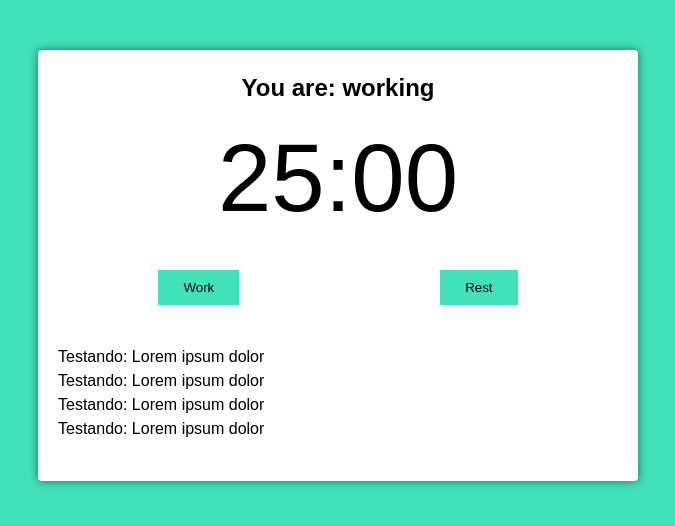
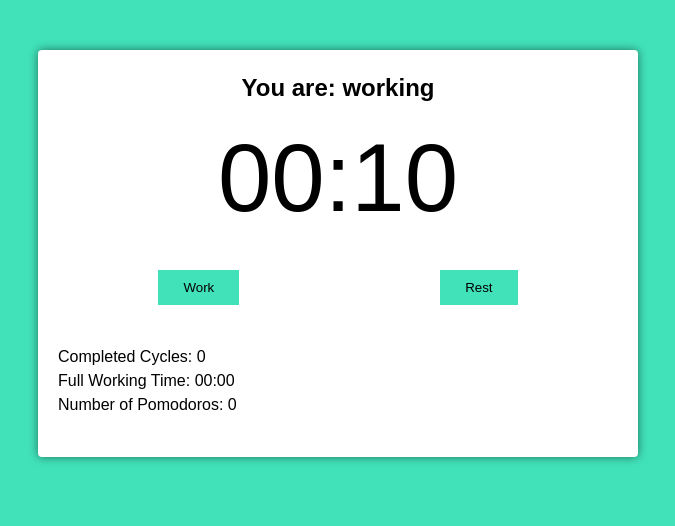
Before and after one commit to Neto-Pereira25/pomodoro_app, a React (Create React App) app: page / in a window 1280 px wide. Shown: the top 526 px of the page, without its empty margins (302-977 px from the left). Built offline with nearby package versions, Linux system fonts and the light colour scheme.

Commit message:
starting the pomodoro logic

```diff
--- a/src/App.tsx
+++ b/src/App.tsx
@@ -6,9 +6,9 @@
   return (
     <div className="container">
       <PomodoroTimer
-        pomodoroTime={1500}
-        shortRestTime={300}
-        longRestTime={900}
+        pomodoroTime={10}
+        shortRestTime={2}
+        longRestTime={5}
         cycles={4}
       />
     </div>
--- a/src/components/pomodoro-timer.tsx
+++ b/src/components/pomodoro-timer.tsx
@@ -3,6 +3,7 @@
 import { useInterval } from '../hooks/use-interval';
 import { Button } from './button';
 import { Timer } from './timer';
+import { secondsToTime } from '../utils/seconds-to-time';
 
 // eslint-disable-next-line @typescript-eslint/no-require-imports
 const bellStart = require('../sounds/bell-start.mp3');
@@ -25,15 +26,11 @@
   const [timeCounting, setTimeCounting] = useState(false);
   const [working, setWorking] = useState(false);
   const [resting, setResting] = useState(false);
+  const [cyclesQtdManager, setCyclesQtdManager] = useState(new Array(props.cycles - 1).fill(true));
 
-  useEffect(() => {
-    if (working) {
-      document.body.classList.add('working');
-    }
-    if (resting) {
-      document.body.classList.remove('working');
-    }
-  }, [working]);
+  const [completedCycles, setCompletedCycles] = useState(0);
+  const [fullWorkingTime, setFullWorkingTime] = useState(0);
+  const [numberOfPomodoros, setNumberOfPomodoros] = useState(0);
 
   useInterval(() => {
     setMainTime(mainTime - 1);
@@ -61,6 +58,37 @@
     audioStopWorking.play();
   }
 
+  useEffect(() => {
+    if (working) document.body.classList.add('working');
+
+    if (resting) document.body.classList.remove('working');
+
+    if (mainTime > 0) return;
+
+    if (working && cyclesQtdManager.length > 0) {
+      configureRest(false);
+      cyclesQtdManager.pop();
+    } else if (working && cyclesQtdManager.length <= 0) {
+      configureRest(true);
+      setCyclesQtdManager(new Array(props.cycles - 1).fill(true));
+      setCompletedCycles(completedCycles + 1);
+    }
+
+    if (working) setNumberOfPomodoros(numberOfPomodoros + 1);
+    if (resting) configureWork();
+  }, [
+    working,
+    resting,
+    mainTime,
+    cyclesQtdManager,
+    numberOfPomodoros,
+    completedCycles,
+    configureRest,
+    setCyclesQtdManager,
+    configureWork,
+    props.cycles,
+  ]);
+
   return (
     <div className='pomodoro'>
       <h2>You are: working</h2>
@@ -76,10 +104,9 @@
       </div>
 
       <div className="details">
-        <p>Testando: Lorem ipsum dolor</p>
-        <p>Testando: Lorem ipsum dolor</p>
-        <p>Testando: Lorem ipsum dolor</p>
-        <p>Testando: Lorem ipsum dolor</p>
+        <p>Completed Cycles: {completedCycles}</p>
+        <p>Full Working Time: {secondsToTime(fullWorkingTime)}</p>
+        <p>Number of Pomodoros: {numberOfPomodoros}</p>
       </div>
     </div>
   );
```
